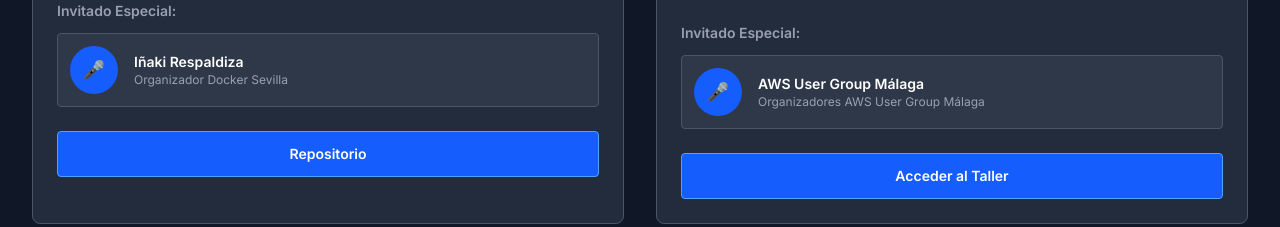
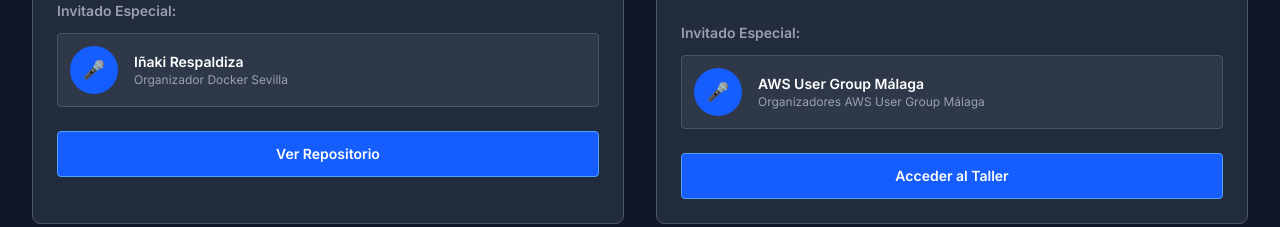
Before and after one commit to JavierStark/CursoDevopsCloud, a Next.js app: page / in a window 1280 px wide. Shown: the part 2180-2407 px from the top of the page. Built offline with nearby package versions, Linux system fonts and the light colour scheme.

Commit message:
refactor: unify repository and workshop URLs under a single 'url' property in Module interface

```diff
--- a/src/components/ModuleCard.tsx
+++ b/src/components/ModuleCard.tsx
@@ -8,7 +8,7 @@
 
 export default function ModuleCard({ module }: ModuleCardProps) {
   const isRepositoryModule = module.id === 3;
-  const activeUrl = module.id === 1 ? module.repositoryUrl : module.workshopUrl;
+  const activeUrl = module.url;
 
   return (
     <div className="bg-gray-700/50 border border-gray-600 rounded-lg overflow-hidden hover:border-blue-500 hover:shadow-lg hover:shadow-blue-500/20 transition-all duration-300">
@@ -49,7 +49,7 @@
             rel="noreferrer"
             className="inline-block w-full px-6 py-3 rounded font-semibold text-center text-sm bg-blue-600 text-white border border-blue-400 hover:bg-blue-500 hover:shadow-lg hover:shadow-blue-500/30 transition-all duration-300"
           >
-            {module.id === 1 ? 'Repositorio' : 'Acceder al Taller'}
+            {module.id === 2 ? 'Acceder al Taller' : 'Ver Repositorio'}
           </a>
         ) : (
           <span
--- a/src/data/modules.ts
+++ b/src/data/modules.ts
@@ -5,8 +5,7 @@
   duration: string;
   description: string;
   technologies: string[];
-  repositoryUrl: string;
-  workshopUrl?: string;
+  url: string;
   speakers?: {
     name: string;
     role: string;
@@ -23,7 +22,7 @@
     description:
       'Esta sesión inicial sienta las bases del curso explicando la diferencia entre aislamiento de procesos y virtualización tradicional. Tras una breve introducción a la arquitectura de Docker, nos centraremos en el dominio de la interfaz de línea de comandos (CLI) y el uso de Docker Desktop. Como paso fundamental antes de cualquier automatización, dedicaremos un bloque específico a enseñar cómo configurar Dockerfiles desde cero, analizando la selección de imágenes base, la gestión de capas y las buenas prácticas de seguridad. Finalmente, introduciremos Docker Compose para la orquestación de servicios locales, donde los alumnos deberán aplicar lo aprendido para dockerizar una aplicación real a partir de un repositorio de código que nosotros les facilitaremos.',
     technologies: ['Docker', 'CLI', 'Docker Desktop', 'Docker Compose'],
-    repositoryUrl: 'https://github.com/JavierStark/CursoDevOpsCloud_Docker',
+    url: 'https://github.com/JavierStark/CursoDevOpsCloud_Docker',
     speakers: [
       {
         name: 'Iñaki Respaldiza',
@@ -40,8 +39,7 @@
     description:
       'En este bloque exploraremos de manera directa el ecosistema de Amazon Web Services (AWS), centrándonos en los servicios que forman la columna vertebral de la infraestructura en la nube actual. El taller se enfocará en la interacción con servicios esenciales de almacenamiento de objetos mediante S3 y en la gestión de bases de datos tanto relacionales (RDS) como NoSQL (DynamoDB). Se profundizará en la arquitectura "Serverless" mediante el despliegue y configuración de funciones Lambda a través de la interfaz de línea de comandos (CLI), permitiendo una comprensión real de la ejecución de código bajo demanda. De forma opcional, y en función del ritmo del grupo, introduciremos el uso de colas de mensajería con SQS para comprender la comunicación asíncrona en arquitecturas distribuidas modernas.',
     technologies: ['AWS', 'S3', 'RDS', 'DynamoDB', 'Lambda', 'SQS'],
-    repositoryUrl: 'https://github.com/javierTorrebloCortez/modulo-2-aws-localstack',
-    workshopUrl: 'https://catalog.us-east-1.prod.workshops.aws/join?access-code=efc5-059361-59',
+    url: 'https://catalog.us-east-1.prod.workshops.aws/join?access-code=efc5-059361-59',
     speakers: [
       {
         name: 'AWS User Group Málaga',
@@ -58,7 +56,7 @@
     description:
       'El tercer taller eleva la complejidad hacia la gestión de contenedores a gran escala mediante el ecosistema de Kubernetes. Tras explicar los conceptos fundamentales de la arquitectura, como Pods, Deployments y Services, nos enfocaremos plenamente en el dominio de la herramienta kubectl para la administración del cluster. La formación tendrá un enfoque eminentemente diagnóstico: plantearemos retos basados en problemas reales mediante archivos de configuración YAML con errores que los alumnos deberán identificar y corregir. A través de este proceso práctico, aprenderán a realizar tareas de depuración, análisis de logs y conexión de servicios internos, desarrollando así competencias críticas para el despliegue y mantenimiento de infraestructuras complejas.',
     technologies: ['Kubernetes', 'kubectl', 'YAML', 'Pods', 'Deployments', 'Services'],
-    repositoryUrl: 'https://github.com/JavierStark/CursoDevOpsCloud_Kubernetes',
+    url: 'https://github.com/JavierStark/CursoDevOpsCloud_Kubernetes',
     speakers: [
       {
         name: 'Juan Manuel Vera',
```
